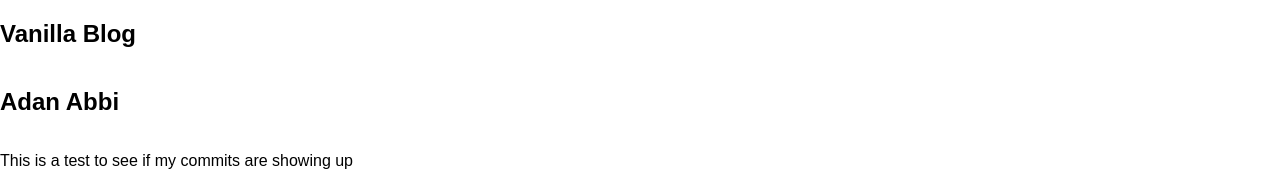
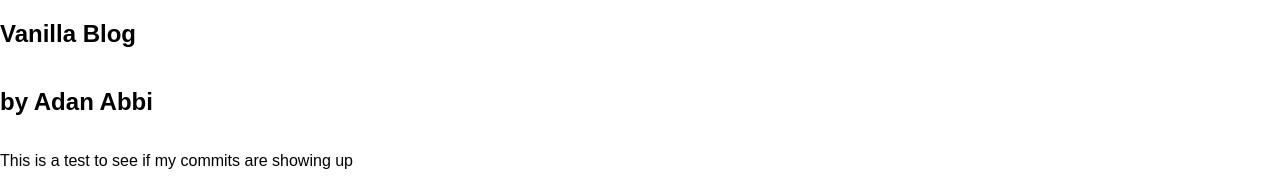
Before and after one commit to Adan206/vanilla-blog, a plain HTML site: page index.html in a window 1280 px wide. Shown: the top 178 px of the page. Drawn offline with Linux system fonts and the light colour scheme.

Commit message:
blog by me

```diff
--- a/index.html
+++ b/index.html
@@ -10,7 +10,7 @@
   <body>
     <nav>
       <h1>Vanilla Blog</h1>
-      <h2>Adan Abbi</h2>
+      <h2>by Adan Abbi</h2>
     </nav>
     <section>
       <p>This is a test to see if my commits are showing up</p>
```
